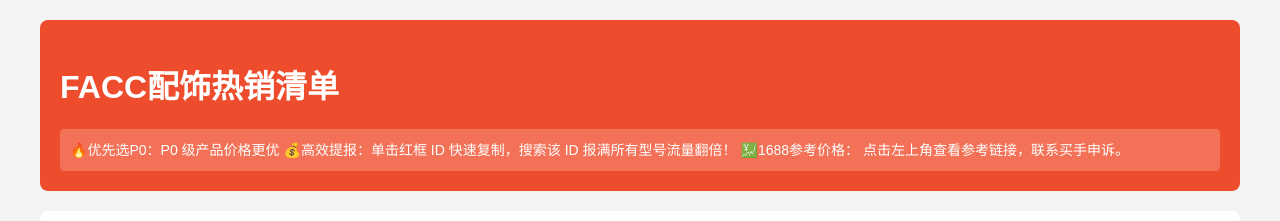
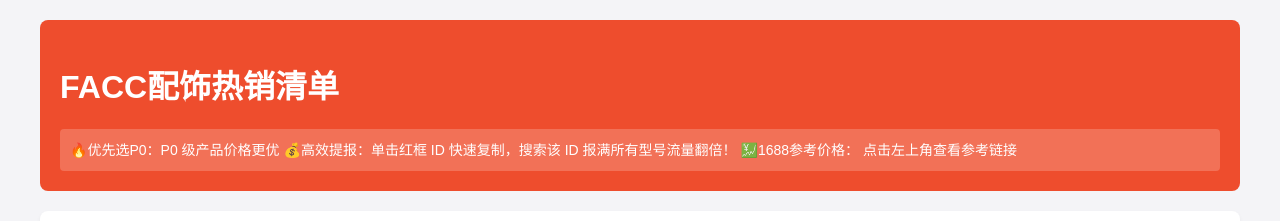
Before and after one commit to hankchen-spec/woaini, a plain HTML site: page index.html in a window 1280 px wide. Shown: the top 221 px of the page. Drawn offline with Linux system fonts and the light colour scheme.

Commit message:
Update index.html

```diff
--- a/index.html
+++ b/index.html
@@ -38,7 +38,7 @@
         <div class="desc-box">
 🔥优先选P0：P0 级产品价格更优
 💰高效提报：单击红框 ID 快速复制，搜索该 ID 报满所有型号流量翻倍！
-💹1688参考价格： 点击左上角查看参考链接，联系买手申诉。</div>
+💹1688参考价格： 点击左上角查看参考链接 </div>
     </header>
     <div class="filter-section">
         <input type="text" id="searchInput" placeholder="搜索标题/ID..." oninput="debouncedFilter()">
```
